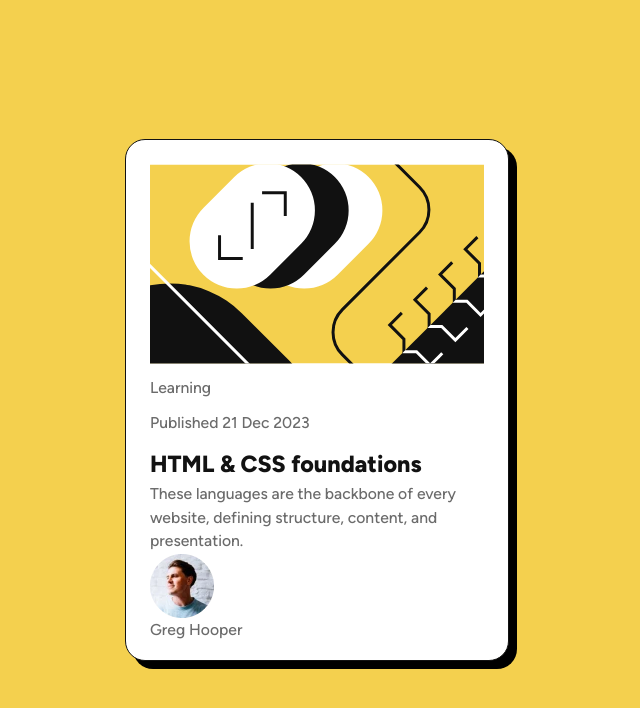
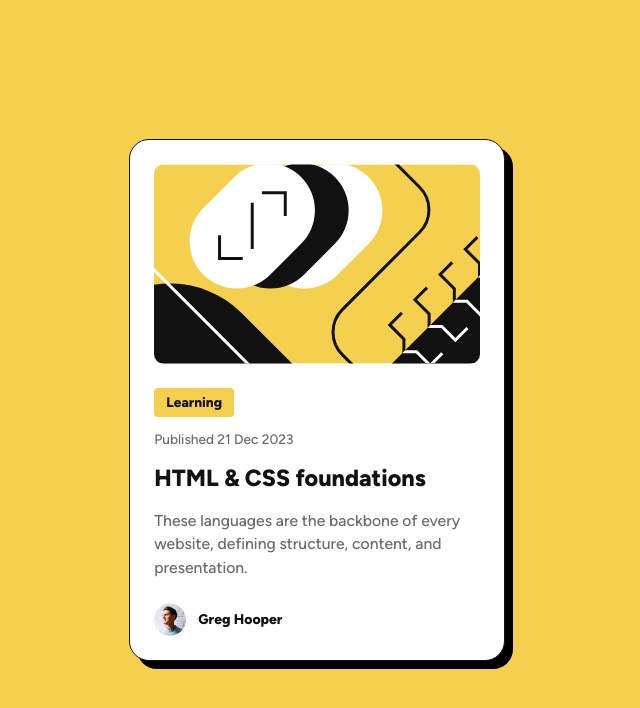
Before and after one commit to aleksey-kerkin/blog-preview-card, a website: page index.html in a window 1280 px wide. Shown: the whole page, without its empty margins (323-963 px from the left). Drawn offline with Linux system fonts and the light colour scheme; files whose address does not match are found by name.

Commit message:
Complete challenge

```diff
--- a/assets/styles/scss/globals/_boilerplate.scss
+++ b/assets/styles/scss/_boilerplate.scss
@@ -1,4 +1,4 @@
-@use '../utils/mixins' as *;
+@use './utils' as *;
 
 *,
 ::before,
@@ -28,7 +28,7 @@ body {
   @include fluid-text(16, 14);
 }
 
-h1 {
+h2 {
   font-weight: 800;
   color: var(--color-gray-950);
 
--- /dev/null
+++ b/assets/styles/scss/_fonts.scss
@@ -0,0 +1,17 @@
+@font-face {
+  font-family: 'Figtree';
+  font-style: normal;
+  font-weight: 800;
+  font-stretch: 100%;
+  src: url(/assets/fonts/figtree/figtree-extrabold.woff2) format('woff2');
+  font-display: swap;
+}
+
+@font-face {
+  font-family: 'Figtree';
+  font-style: normal;
+  font-weight: 500;
+  font-stretch: 100%;
+  src: url(/assets/fonts/figtree/figtree-medium.woff2) format('woff2');
+  font-display: swap;
+}
--- a/assets/styles/scss/globals/_variables.scss
+++ b/assets/styles/scss/_variables.scss
@@ -1,4 +1,4 @@
-@use '../utils/functions' as *;
+@use './utils/functions' as *;
 
 :root {
   // colors
@@ -14,7 +14,7 @@
   --space-50: calc(var(--space-300) / 6);
 
   // font-family
-  --font-family: Figtree;
+  --font-family: 'Figtree';
 
   // shadow
   --box-shadow: var(--space-100) var(--space-100) 0 0 hsl(0, 0%, 0%);
--- /dev/null
+++ b/assets/styles/scss/components/_card.scss
@@ -0,0 +1,73 @@
+@use '../utils' as *;
+
+.card {
+  position: absolute;
+  margin: auto;
+  inset: 0;
+  inline-size: fluid(384, 327);
+  // max-block-size: fluid(522, 501);
+  min-block-size: rem(501);
+  block-size: fit-content;
+  max-block-size: rem(522);
+  background-color: var(--color-white);
+  border: 1px solid var(--color-gray-950);
+  border-radius: calc(var(--space-50) * 5);
+  padding: var(--space-300);
+  box-shadow: var(--box-shadow);
+  overflow: hidden;
+
+  &__header {
+    display: grid;
+    gap: var(--space-150);
+    margin-block-end: var(--space-150);
+  }
+
+  &__title:hover {
+    cursor: pointer;
+    color: var(--color-yellow);
+  }
+
+  &__image {
+    border-radius: calc(var(--space-50) * 2.5);
+    margin-block-end: var(--space-150);
+    min-height: rem(200);
+    object-fit: cover;
+  }
+
+  &__tag {
+    border-radius: var(--space-50);
+    background-color: var(--color-yellow);
+    max-width: fit-content;
+    padding: var(--space-50) var(--space-150);
+    font-weight: 800;
+    color: var(--color-gray-950);
+
+    @include fluid-text(14, 12);
+  }
+
+  &__date {
+    @include fluid-text(14, 12);
+  }
+
+  &__description {
+    margin-block-end: var(--space-300);
+  }
+
+  &__author {
+    display: flex;
+    align-items: center;
+    gap: var(--space-150);
+  }
+
+  &__author-portrait {
+    max-width: rem(32);
+    border-radius: 100%;
+  }
+
+  &__author-name {
+    font-weight: 800;
+    color: var(--color-gray-950);
+
+    @include fluid-text(14, 14);
+  }
+}
--- a/assets/styles/scss/globals/_index.scss
+++ /dev/null
@@ -1,3 +0,0 @@
-@forward 'typography';
-@forward 'variables';
-@forward 'boilerplate';
--- a/assets/styles/scss/globals/_typography.scss
+++ /dev/null
@@ -1,20 +0,0 @@
-/* figtree-extrabold */
-@font-face {
-  font-family: Figtree;
-  font-style: normal;
-  font-weight: 800;
-  font-stretch: 100%;
-  src: local('Figtree ExtraBold'), local('Figtree-ExtraBold'),
-    url(../../../fonts/figtree/figtree-extrabold.woff2) format('woff2');
-  font-display: swap;
-}
-/* figtree-medium */
-@font-face {
-  font-family: Figtree;
-  font-style: normal;
-  font-weight: 500;
-  font-stretch: 100%;
-  src: local('Figtree Medium'), local('Figtree-Medium'),
-    url(../../../fonts/figtree/figtree-medium.woff2) format('woff2');
-  font-display: swap;
-}
--- a/assets/styles/scss/main.scss
+++ b/assets/styles/scss/main.scss
@@ -1,3 +1,5 @@
+@use 'fonts';
 @use 'utils';
-@use 'globals';
+@use 'variables';
+@use 'boilerplate';
 @use 'components';
--- a/index.html
+++ b/index.html
@@ -25,7 +25,7 @@
             alt="Card image" />
           <div class="card__tag">Learning</div>
           <time class="card__date">Published 21 Dec 2023</time>
-          <h1 class="card__title">HTML & CSS foundations</h1>
+          <h2 class="card__title">HTML & CSS foundations</h2>
         </hgroup>
         <section class="card__body">
           <p class="card__description">
@@ -34,7 +34,7 @@
           </p>
           <figure class="card__author">
             <img
-              class="card__author-portriat"
+              class="card__author-portrait"
               src="./assets/images/image-avatar.webp"
               alt="Author's portrait" />
             <figcaption class="card__author-name">Greg Hooper</figcaption>
```
Also changed, not shown: assets/styles/main.css, 1 other file.
